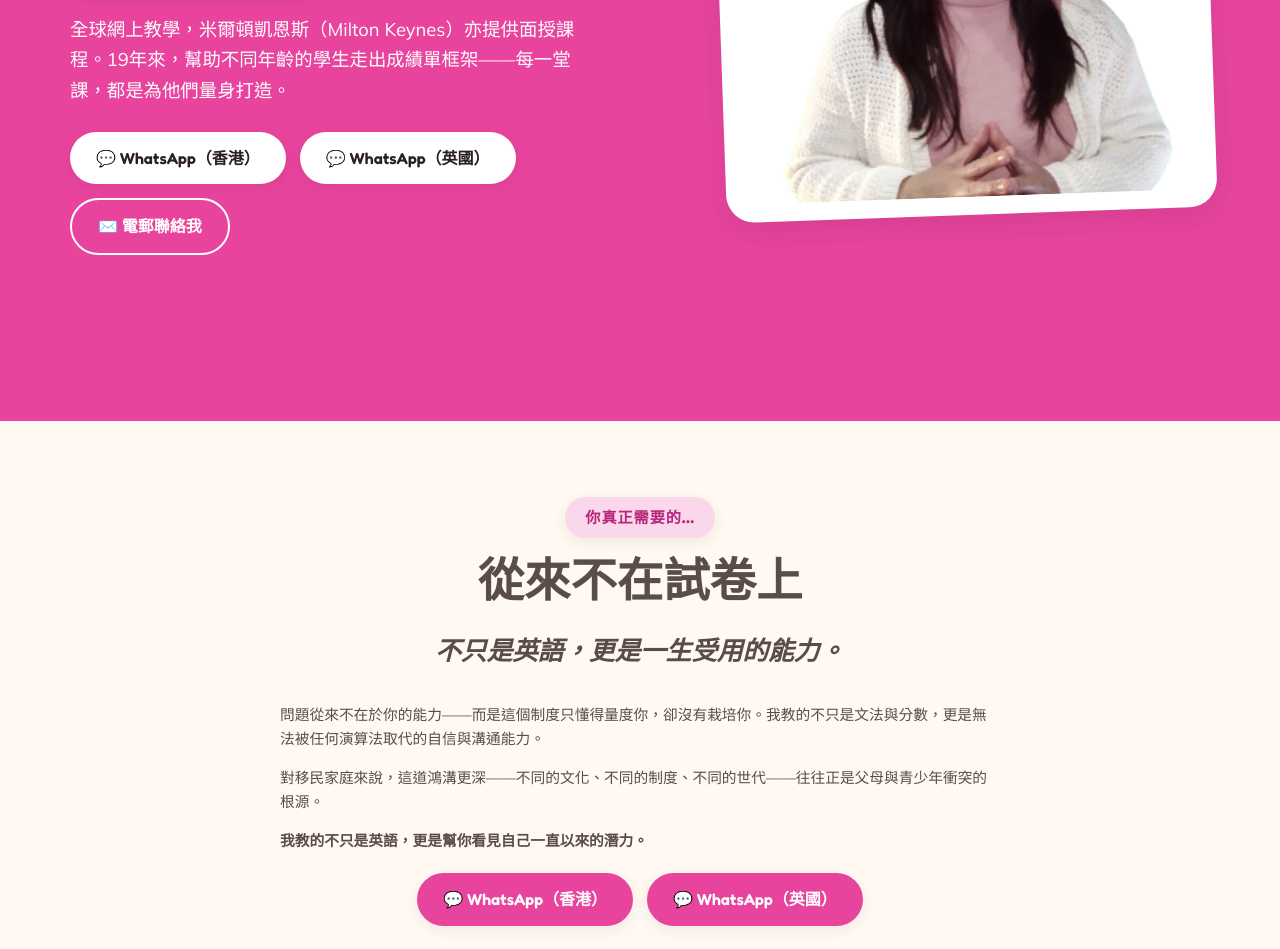
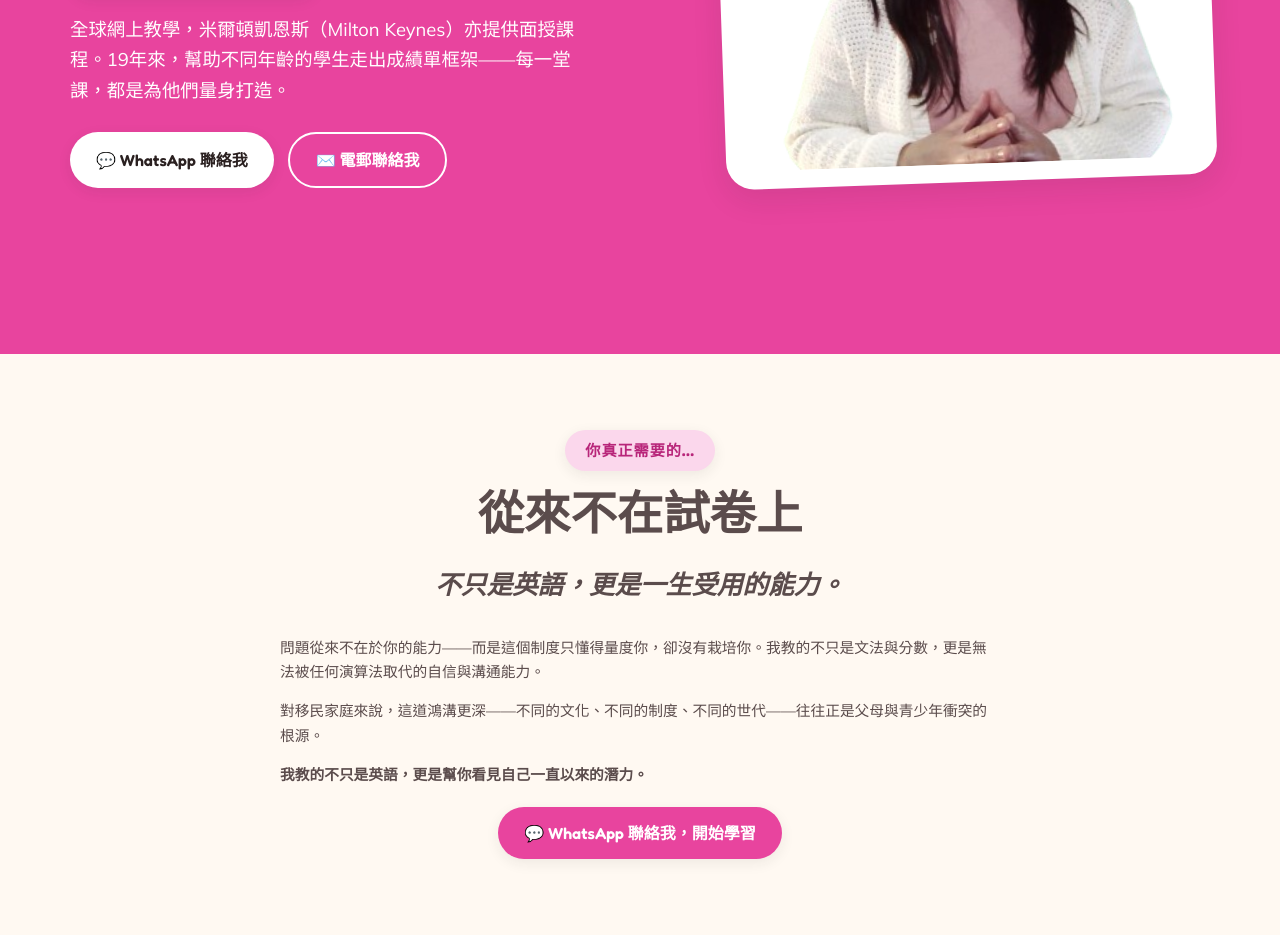
Before and after one commit to himariliz/misslizibg.com, a plain HTML site: page index-zh.html in a window 1280 px wide. Shown: the part 503-1452 px from the top of the page. Drawn offline with Linux system fonts and the light colour scheme.

Commit message:
Update index-zh.html

```diff
--- a/index-zh.html
+++ b/index-zh.html
@@ -88,8 +88,7 @@
       <a class="btn-link-pill" href="lessons-zh.html" style="margin-bottom:18px;">💛 亦提供親子關係輔導課程 →</a>
       <p style="font-size:1.15rem; max-width:520px;">全球網上教學，米爾頓凱恩斯（Milton Keynes）亦提供面授課程。19年來，幫助不同年齡的學生走出成績單框架——每一堂課，都是為他們量身打造。</p>
       <div class="btn-row" style="margin-top:26px;">
-        <a class="btn btn-white" href="https://wa.me/85292589612" target="_blank" rel="noopener">💬 WhatsApp（香港）</a>
-        <a class="btn btn-white" href="https://wa.me/447561155098" target="_blank" rel="noopener">💬 WhatsApp（英國）</a>
+        <a class="btn btn-white" href="https://wa.me/85292589612" target="_blank" rel="noopener">💬 WhatsApp 聯絡我</a>
         <a class="btn btn-outline" href="mailto:misslizibg@gmail.com">✉️ 電郵聯絡我</a>
       </div>
     </div>
@@ -110,8 +109,7 @@
       <p><strong>我教的不只是英語，更是幫你看見自己一直以來的潛力。</strong></p>
     </div>
     <div class="btn-row" style="justify-content:center; margin-top:20px;">
-      <a class="btn btn-pink" href="https://wa.me/85292589612" target="_blank" rel="noopener">💬 WhatsApp（香港）</a>
-      <a class="btn btn-pink" href="https://wa.me/447561155098" target="_blank" rel="noopener">💬 WhatsApp（英國）</a>
+      <a class="btn btn-pink" href="https://wa.me/85292589612" target="_blank" rel="noopener">💬 WhatsApp 聯絡我，開始學習</a>
     </div>
   </div>
 </section>
@@ -193,8 +191,7 @@
     <p class="max-prose mx-auto" style="font-size:1.2rem;">立即預約付費體驗課，一起看看你的學習之路可以是甚麼模樣。</p>
     <div class="btn-row" style="justify-content:center; margin-top:20px;">
       <a class="btn btn-white" href="book-zh.html">📌 如何預約</a>
-      <a class="btn btn-outline" href="https://wa.me/85292589612" target="_blank" rel="noopener">💬 WhatsApp（香港）</a>
-      <a class="btn btn-outline" href="https://wa.me/447561155098" target="_blank" rel="noopener">💬 WhatsApp（英國）</a>
+      <a class="btn btn-outline" href="https://wa.me/85292589612" target="_blank" rel="noopener">💬 WhatsApp 聯絡我</a>
     </div>
   </div>
 </section>
```
